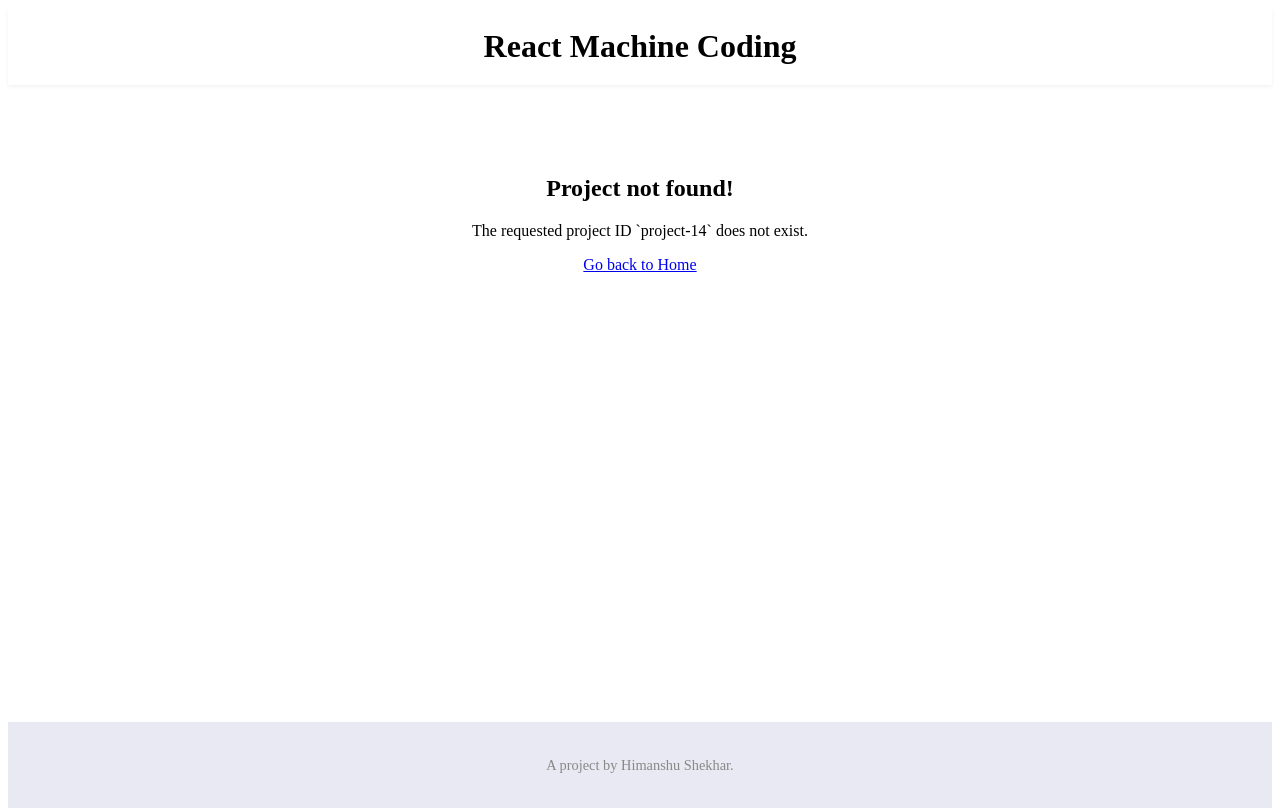
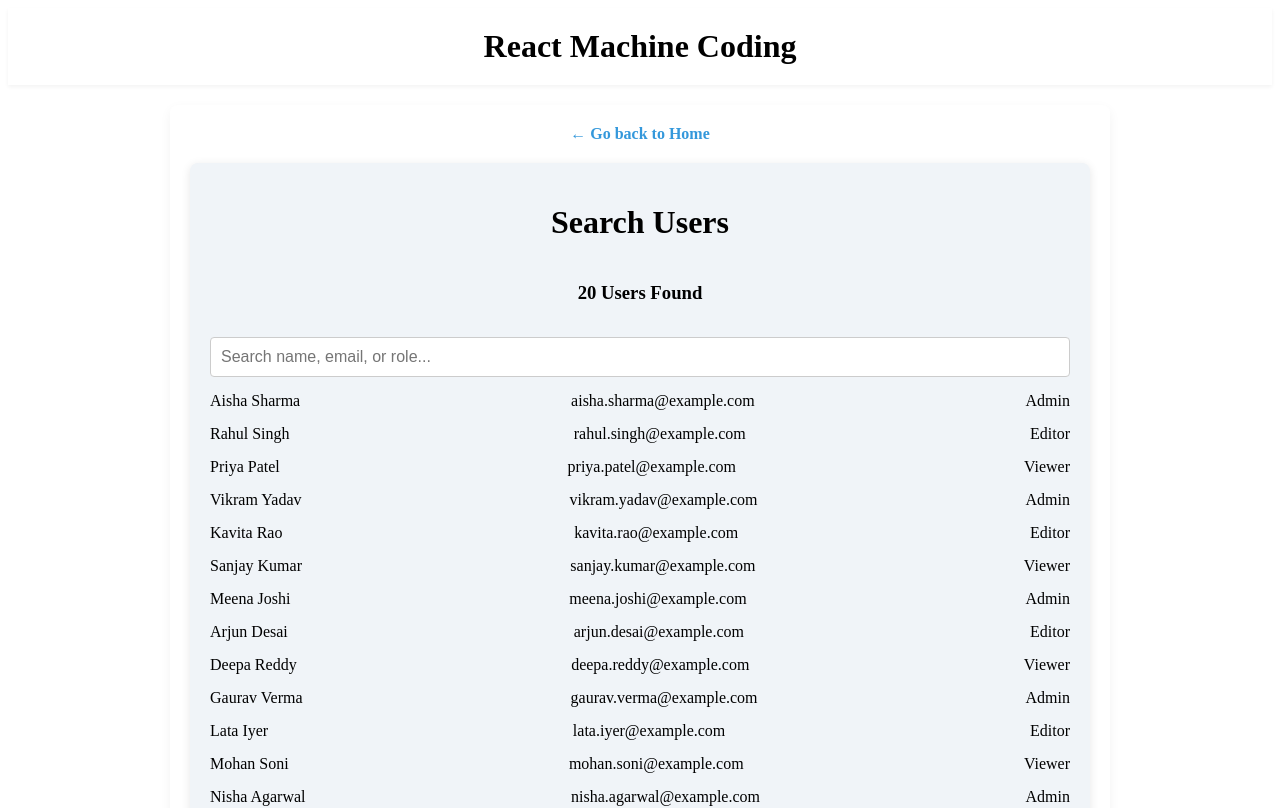
Before and after one commit to hi-shekhar/react-machine-coding, a React (Vite) app: page /projects/project-14 in a window 1280 px wide. Before the commit this address had no page. Shown: the top 808 px of the page. Built offline with nearby package versions, Linux system fonts and the light colour scheme.

Commit message:
search with debounce

```diff
--- /dev/null
+++ b/src/components/SearchApp.tsx
@@ -0,0 +1,70 @@
+import { useEffect, useState } from "react";
+import { userList, type User } from "../data/userList";
+import "../styles/SearchApp.css";
+
+const USERS = userList;
+const DEBOUNCE_DELAY_MS = 300; // Standard delay
+
+const SearchApp = () => {
+  const [search, setSearch] = useState<string>("");
+  const [debouncedSearch, setDebouncedSearch] = useState<string>("");
+
+  useEffect(() => {
+    const handler = setTimeout(() => {
+      setDebouncedSearch(search);
+    }, DEBOUNCE_DELAY_MS);
+
+    return () => {
+      if (handler) {
+        clearTimeout(handler);
+      }
+    };
+  }, [search]);
+
+  const searchTermLower = debouncedSearch.trim().toLowerCase();
+
+  const filteredUsers: User[] = USERS.filter((user) => {
+    if (searchTermLower.length === 0) {
+      return true;
+    }
+
+    return (
+      user.email.toLowerCase().includes(searchTermLower) ||
+      user.name.toLowerCase().includes(searchTermLower) ||
+      user.role.toLowerCase().includes(searchTermLower)
+    );
+  });
+
+  const handleChange = (event: React.ChangeEvent<HTMLInputElement>) => {
+    setSearch(event.target.value);
+  };
+
+  return (
+    <div className="search-container">
+      <h1>Search Users</h1>
+      <div className="users">
+        <h3>{filteredUsers.length} Users Found</h3>
+        <input
+          type="text"
+          value={search}
+          onChange={handleChange}
+          placeholder="Search name, email, or role..."
+        />
+
+        {filteredUsers.map((user: User) => (
+          <div key={user.id} className="users-list">
+            <div className="user_name">{user.name}</div>
+            <div className="user-email">{user.email}</div>
+            <div className="user_role">{user.role}</div>
+          </div>
+        ))}
+
+        {filteredUsers.length === 0 && searchTermLower.length > 0 && (
+          <p className="no-results">No users match your search.</p>
+        )}
+      </div>
+    </div>
+  );
+};
+
+export default SearchApp;
--- a/src/data/projects.ts
+++ b/src/data/projects.ts
@@ -20,4 +20,5 @@ export const projects: Project[] = [
   { id: "project-11", name: "Image Carousel", status: "Pending" },
   { id: "project-12", name: "Toggle", status: "Completed" },
   { id: "project-13", name: "Live Input Feedback", status: "Completed" },
+  { id: "project-14", name: "Search", status: "Completed" },
 ];
--- /dev/null
+++ b/src/data/userList.ts
@@ -0,0 +1,109 @@
+export interface User {
+  id: number;
+  name: string;
+  email: string;
+  role: "Admin" | "Editor" | "Viewer";
+}
+
+export const userList: User[] = [
+  {
+    id: 1,
+    name: "Aisha Sharma",
+    email: "aisha.sharma@example.com",
+    role: "Admin",
+  },
+  {
+    id: 2,
+    name: "Rahul Singh",
+    email: "rahul.singh@example.com",
+    role: "Editor",
+  },
+  {
+    id: 3,
+    name: "Priya Patel",
+    email: "priya.patel@example.com",
+    role: "Viewer",
+  },
+  {
+    id: 4,
+    name: "Vikram Yadav",
+    email: "vikram.yadav@example.com",
+    role: "Admin",
+  },
+  {
+    id: 5,
+    name: "Kavita Rao",
+    email: "kavita.rao@example.com",
+    role: "Editor",
+  },
+  {
+    id: 6,
+    name: "Sanjay Kumar",
+    email: "sanjay.kumar@example.com",
+    role: "Viewer",
+  },
+  {
+    id: 7,
+    name: "Meena Joshi",
+    email: "meena.joshi@example.com",
+    role: "Admin",
+  },
+  {
+    id: 8,
+    name: "Arjun Desai",
+    email: "arjun.desai@example.com",
+    role: "Editor",
+  },
+  {
+    id: 9,
+    name: "Deepa Reddy",
+    email: "deepa.reddy@example.com",
+    role: "Viewer",
+  },
+  {
+    id: 10,
+    name: "Gaurav Verma",
+    email: "gaurav.verma@example.com",
+    role: "Admin",
+  },
+  { id: 11, name: "Lata Iyer", email: "lata.iyer@example.com", role: "Editor" },
+  {
+    id: 12,
+    name: "Mohan Soni",
+    email: "mohan.soni@example.com",
+    role: "Viewer",
+  },
+  {
+    id: 13,
+    name: "Nisha Agarwal",
+    email: "nisha.agarwal@example.com",
+    role: "Admin",
+  },
+  {
+    id: 14,
+    name: "Om Prakash",
+    email: "om.prakash@example.com",
+    role: "Editor",
+  },
+  { id: 15, name: "Rina Shah", email: "rina.shah@example.com", role: "Viewer" },
+  {
+    id: 16,
+    name: "Tarun Gupta",
+    email: "tarun.gupta@example.com",
+    role: "Admin",
+  },
+  { id: 17, name: "Usha Nair", email: "usha.nair@example.com", role: "Editor" },
+  {
+    id: 18,
+    name: "Vijay Menon",
+    email: "vijay.menon@example.com",
+    role: "Viewer",
+  },
+  { id: 19, name: "Zara Khan", email: "zara.khan@example.com", role: "Admin" },
+  {
+    id: 20,
+    name: "Yash Mittal",
+    email: "yash.mittal@example.com",
+    role: "Editor",
+  },
+];
--- a/src/routes/lazyComponentMap.tsx
+++ b/src/routes/lazyComponentMap.tsx
@@ -9,6 +9,8 @@ const ToggleApp = lazy(() => import("../components/ToggleApp"));
 const LiveInputFeedbackApp = lazy(
   () => import("../components/LiveInputFeedbackApp")
 );
+const SearchApp = lazy(() => import("../components/SearchApp"));
+
 export const componentMap: Record<string, React.FC> = {
   "project-1": CounterApp,
   "project-2": TodoListApp,
@@ -17,4 +19,5 @@ export const componentMap: Record<string, React.FC> = {
   "project-9": FormValidationApp,
   "project-12": ToggleApp,
   "project-13": LiveInputFeedbackApp,
+  "project-14": SearchApp,
 };
--- /dev/null
+++ b/src/styles/SearchApp.css
@@ -0,0 +1,29 @@
+.search-container {
+  margin: 0 auto;
+  padding: 20px;
+  background-color: #f0f4f8;
+  border-radius: 8px;
+  box-shadow: 0 2px 10px rgba(0, 0, 0, 0.1);
+}
+
+.users {
+  display: flex;
+  flex-direction: column;
+  gap: 15px;
+}
+
+.users-list {
+  display: flex;
+  justify-content: space-between;
+}
+
+input {
+  padding: 10px;
+  border: 1px solid #ccc;
+  border-radius: 4px;
+  font-size: 1rem;
+}
+
+.no-results {
+  color: red;
+}
```
